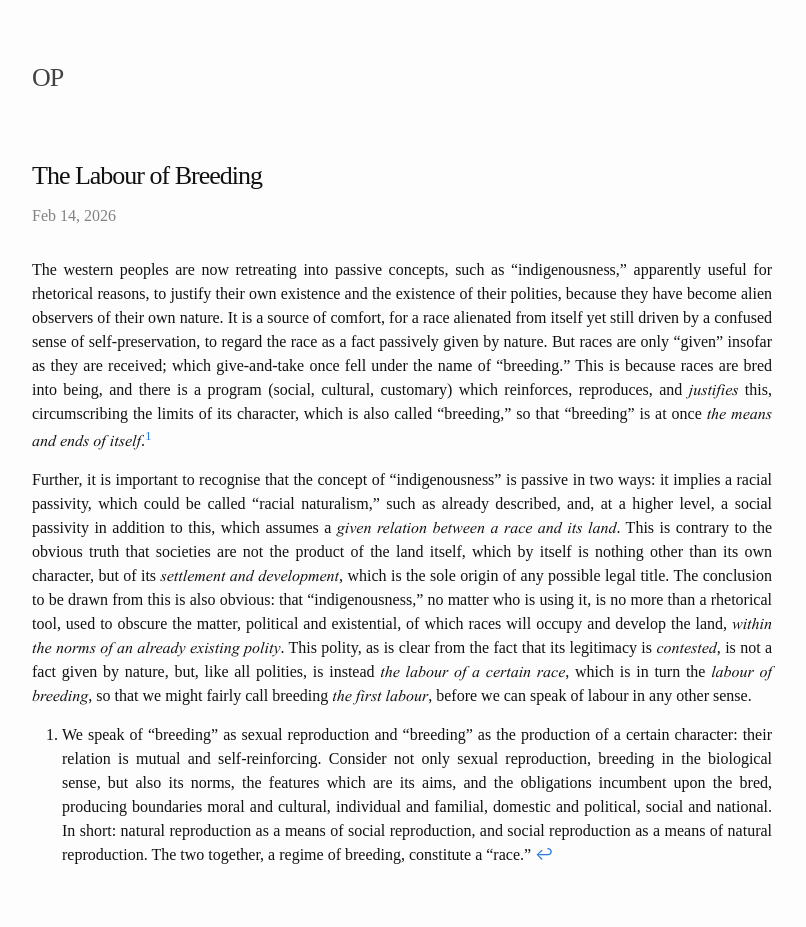
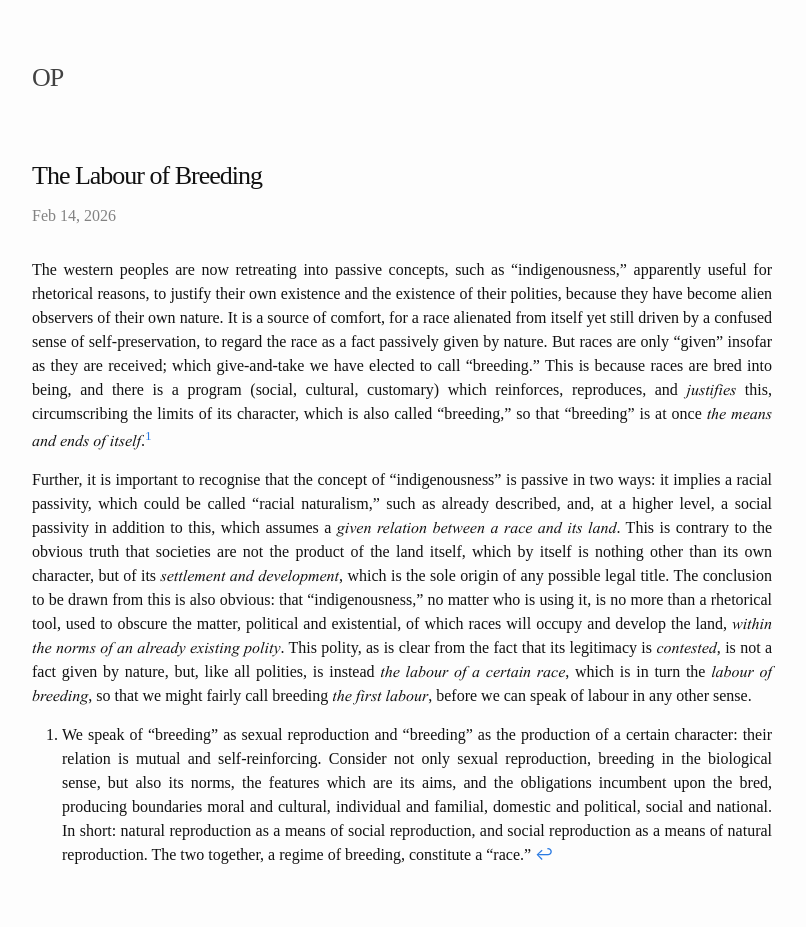
Before and after one commit to TheatrumMundi/TheatrumMundi, a Jekyll site: the page built from _posts/2026-02-14-the-labour-of-breeding.markdown, in a window 1280 px wide. Shown: the whole page, without its empty margins (238-1044 px from the left). Built offline with Jekyll 4.4.1, drawn with Linux system fonts in a browser that asks for light colours; some web fonts are replaced.

Commit message:
Revise text on breeding and indigenousness

```diff
--- a/_posts/2026-02-14-the-labour-of-breeding.markdown
+++ b/_posts/2026-02-14-the-labour-of-breeding.markdown
@@ -5,7 +5,7 @@ date:   2026-02-14 12:00:00 +0000
 categories: jekyll update
 ---
 
-The western peoples are now retreating into passive concepts, such as "indigenousness," apparently useful for rhetorical reasons, to justify their own existence and the existence of their polities, because they have become alien observers of their own nature. It is a source of comfort, for a race alienated from itself yet still driven by a confused sense of self-preservation, to regard the race as a fact passively given by nature. But races are only "given" insofar as they are received; which give-and-take once fell under the name of "breeding." This is because races are bred into being, and there is a program (social, cultural, customary) which reinforces, reproduces, and *justifies* this, circumscribing the limits of its character, which is also called "breeding," so that "breeding" is at once *the means and ends of itself*.[^1]
+The western peoples are now retreating into passive concepts, such as "indigenousness," apparently useful for rhetorical reasons, to justify their own existence and the existence of their polities, because they have become alien observers of their own nature. It is a source of comfort, for a race alienated from itself yet still driven by a confused sense of self-preservation, to regard the race as a fact passively given by nature. But races are only "given" insofar as they are received; which give-and-take we have elected to call "breeding." This is because races are bred into being, and there is a program (social, cultural, customary) which reinforces, reproduces, and *justifies* this, circumscribing the limits of its character, which is also called "breeding," so that "breeding" is at once *the means and ends of itself*.[^1]
 
 Further, it is important to recognise that the concept of "indigenousness" is passive in two ways: it implies a racial passivity, which could be called "racial naturalism," such as already described, and, at a higher level, a social passivity in addition to this, which assumes a *given relation between a race and its land*. This is contrary to the obvious truth that societies are not the product of the land itself, which by itself is nothing other than its own character, but of its *settlement and development*, which is the sole origin of any possible legal title. The conclusion to be drawn from this is also obvious: that "indigenousness," no matter who is using it, is no more than a rhetorical tool, used to obscure the matter, political and existential, of which races will occupy and develop the land, *within the norms of an already existing polity*. This polity, as is clear from the fact that its legitimacy is *contested*, is not a fact given by nature, but, like all polities, is instead *the labour of a certain race*, which is in turn the *labour of breeding*, so that we might fairly call breeding *the first labour*, before we can speak of labour in any other sense.
 
```
